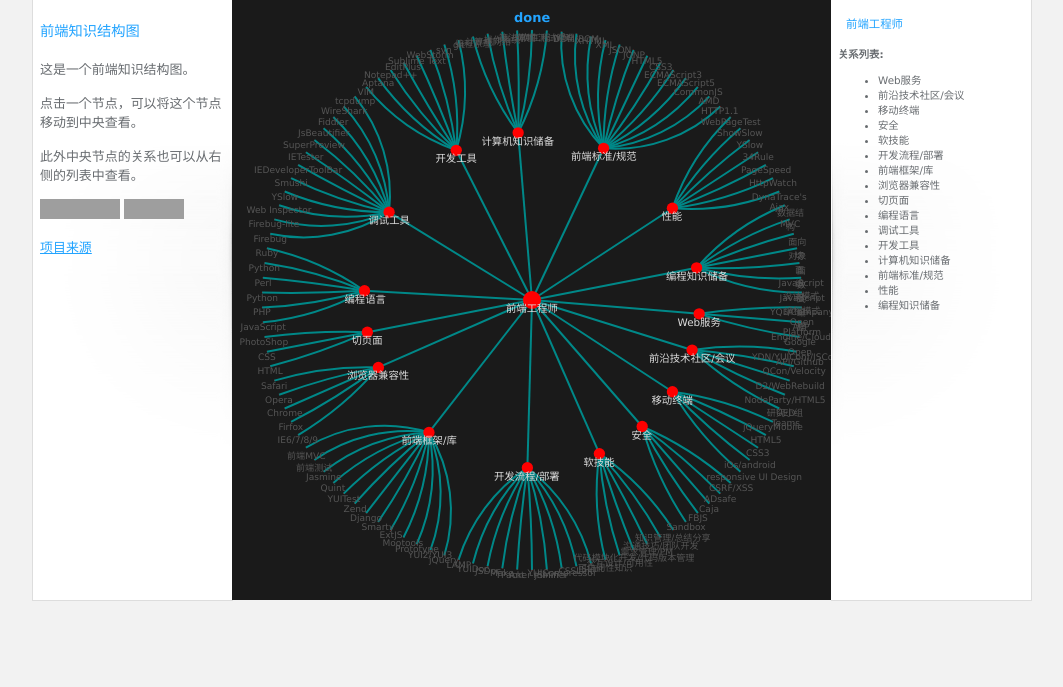
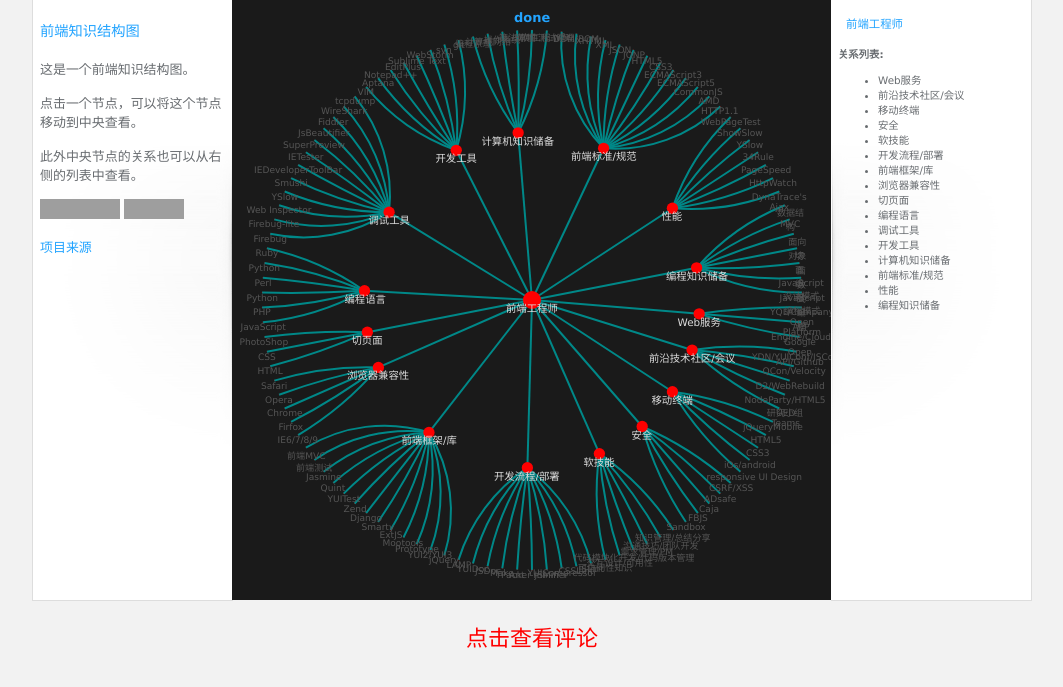
Before and after one commit to siberiawolf/siberiawolf.github.io, a Jekyll site: the page frontend_knowledge/index.html, which Jekyll copies as it is, in a window 1280 px wide. Shown: the top 687 px of the page, without its empty margins (108-1171 px from the left). Built offline with Jekyll 4.4.1, drawn with Linux system fonts in a browser that asks for light colours; nearby versions of some CDN libraries; Markdown is read by kramdown in place of the engine named in the settings; comment, search, counter and statistics services are not loaded; grey boxes are pictures that could not be loaded.

Commit message:
前端知识结构图添加评论

```diff
--- a/frontend_knowledge/css/base.css
+++ b/frontend_knowledge/css/base.css
@@ -25,6 +25,7 @@ h4 {
 
 a {
     color:#23A4FF;
+    text-decoration: none;
 }
 
 #container {
@@ -121,3 +122,11 @@ a {
     font-family:Verdana, Geneva, Arial, Helvetica, sans-serif;
     padding:7px;
 }
+
+#disqus_container{
+    margin-top: 20px;
+}
+#disqus_container a{
+    font-size: 22px;
+    color: red;
+}
--- a/frontend_knowledge/index.html
+++ b/frontend_knowledge/index.html
@@ -39,5 +39,15 @@
 		</div>
 		<div id="log"></div>
 	</div>
+
+	<div id="disqus_container">
+	    <a href="javascript:void(0);" onclick="toggleDuoshuoComments('#comment-box', '前端知识结构图', 'http://siberiawolf.com/frontend_knowledge/index.html');">点击查看评论</a>
+	    <div id="comment-box"></div>
+  	</div>
+	<script src="http://libs.baidu.com/jquery/2.0.2/jquery.min.js"></script>
+	<!-- 多说公共JS代码 start -->
+	<script>var duoshuoQuery = {short_name:"siberiawolf"};</script>
+	<script src="http://static.duoshuo.com/embed.js"></script>
+	<!-- 多说公共JS代码 end -->
 </body>
 </html>
--- a/frontend_knowledge/js/script.js
+++ b/frontend_knowledge/js/script.js
@@ -540,3 +540,15 @@ function init(){
     //end
     ht.controller.onComplete();
 }
+
+function toggleDuoshuoComments(container, id, url){
+  if(jQuery(container).has("div").length>0){
+    jQuery(container).empty();
+    return;
+  }
+  var el = document.createElement('div');
+  el.setAttribute('data-thread-key', id);
+  el.setAttribute('data-url', url);
+  DUOSHUO.EmbedThread(el);
+  jQuery(container).append(el);
+}
```
Also changed, not shown: 3 other files.
